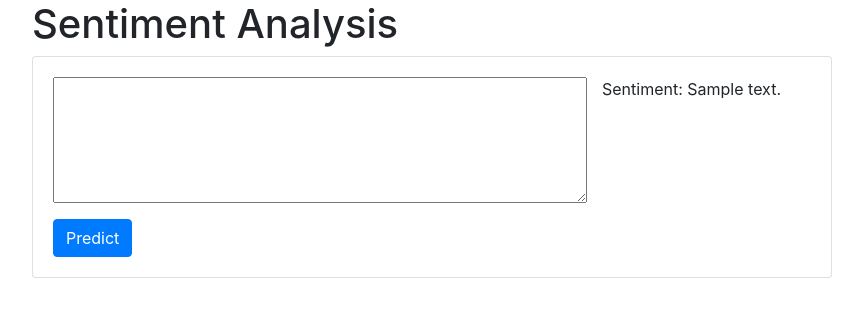
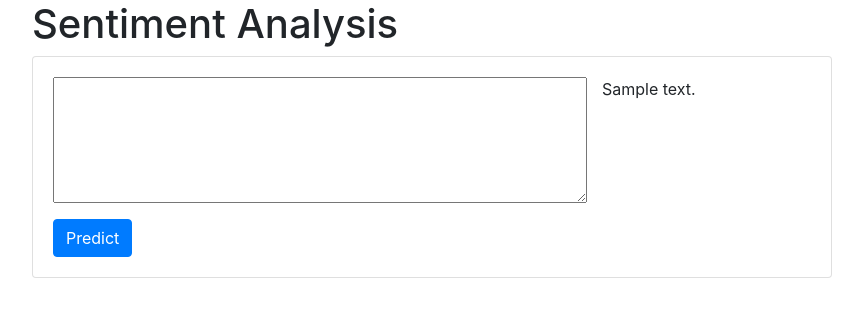
Before and after one commit to tusharpandey1995/SentimentAnalysisAssignment, a Flask app: template templates/Index.html in a window 1280 px wide. Shown: the top 317 px of the page, without its empty margins (53-916 px from the left). Run offline with Flask 2, Linux system fonts and the light colour scheme; the template is opened without the code that fills it: most values are stand-ins (such as "Sample title", 1, 10 or a date in 2020); parts of the project's set-up code (start-up, migrations or seed data) failed here and were passed over; some libraries are stand-ins or nearby versions.

Commit message:
Update Index.html

```diff
--- a/templates/Index.html
+++ b/templates/Index.html
@@ -27,7 +27,7 @@
                     </div>
                   </div>
                   <div class="col-sm">
-                    Sentiment: {{ prediction_text }}
+                    {{ prediction_text }}
                   </div>
                 </div>
             </div>
```
